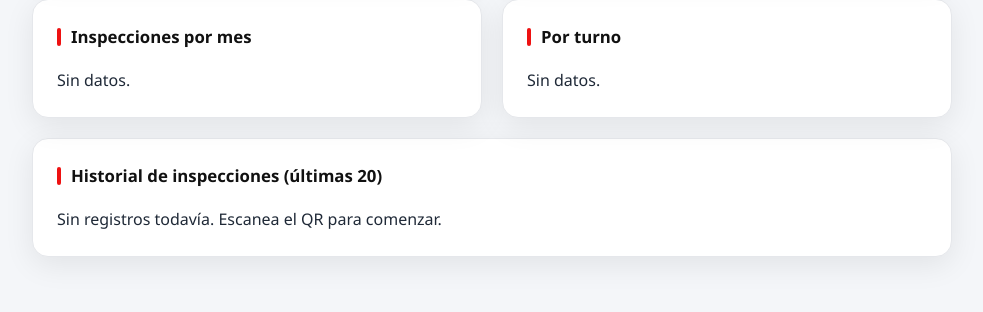
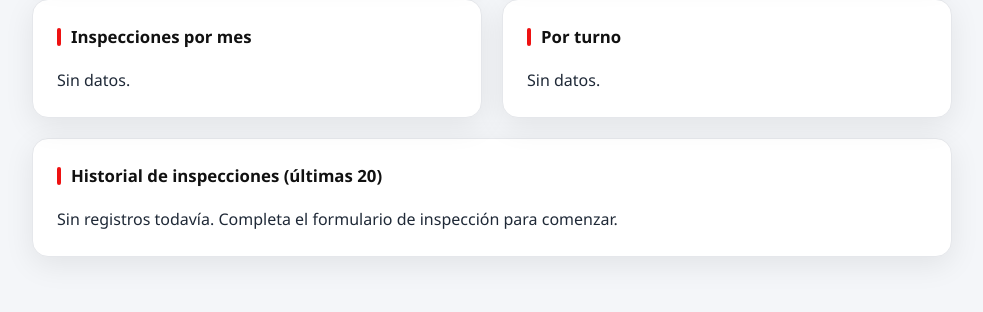
Before and after one commit to Manuel-GY/WPO, a Flask app: page /dashboard in a window 1280 px wide. Shown: the part 293-605 px from the top of the page, without its empty margins (148-1131 px from the left). Run offline with Flask 3, Linux system fonts and the light colour scheme; data that the repository does not hold is empty.

Commit message:
Actualizar mensaje sin registros (ya no hay QR)

```diff
--- a/templates/dashboard.html
+++ b/templates/dashboard.html
@@ -104,7 +104,7 @@
                 </tbody>
             </table>
             {% else %}
-            <p>Sin registros todavía. Escanea el QR para comenzar.</p>
+            <p>Sin registros todavía. Completa el formulario de inspección para comenzar.</p>
             {% endif %}
         </section>
     </div>
```
